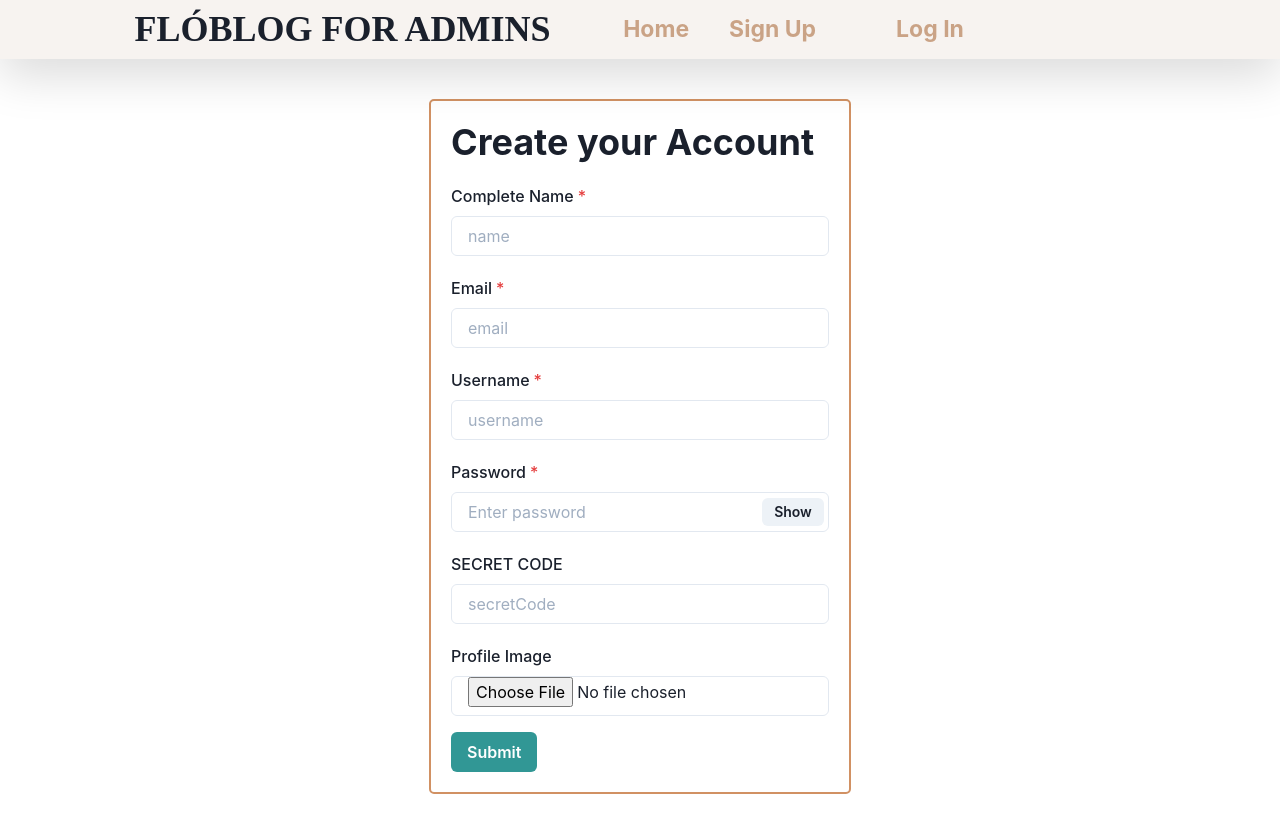
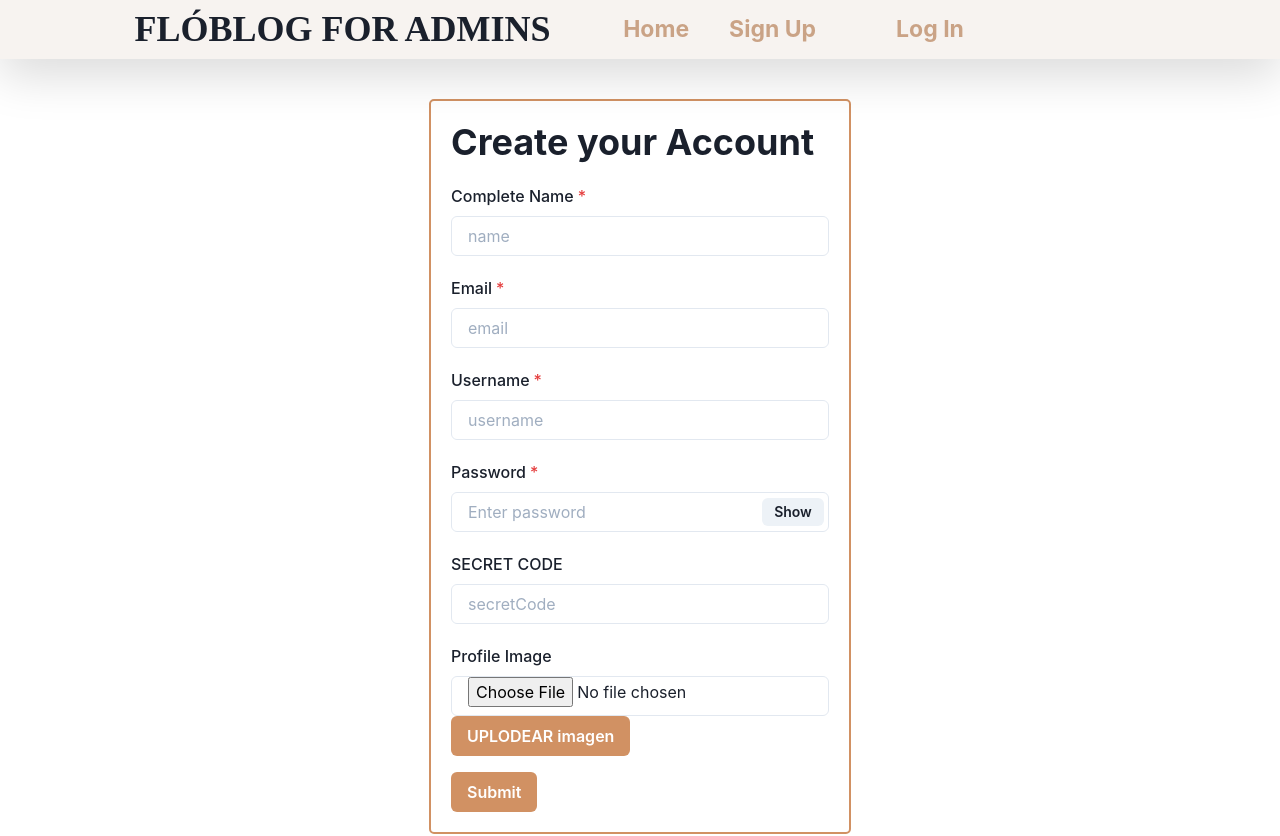
Before and after one commit to Flo-314/MERN-BLOG-ADMINFRONTEND, a React (Vite) app: page /Sign-Up in a window 1280 px wide. Shown: the top 836 px of the page. Built offline with nearby package versions, Linux system fonts and the light colour scheme; some icons are missing; a web font is replaced by a local one.

Commit message:
poder subir imagenes hecho con componente y todo

```diff
--- a/src/components/SignUpForm/SignUpForm.jsx
+++ b/src/components/SignUpForm/SignUpForm.jsx
@@ -7,8 +7,10 @@ import {
   Input,
   InputGroup,
 } from "@chakra-ui/react";
-import {useState, useEffect} from "react";
+import {useState, useEffect, createRef} from "react";
 
+import FileUploader from "../helpermodules/FileUploader";
+import PostSignUp from "../helpermodules/PostSignUp";
 function SignUpForm() {
   const [show, setShow] = useState(false);
   const [errorMsg, setErrorMsg] = useState("");
@@ -18,7 +20,7 @@ function SignUpForm() {
   const [password, SetPassword] = useState("");
   const [email, SetEmail] = useState("");
   const [secretPassword, SetSecretPassword] = useState("");
-  const [file, SetFile] = useState(undefined);
+  const [selectedFile, setSelectedFile] = useState(null);
 
   const handleClick = () => setShow(!show);
 
@@ -47,9 +49,20 @@ function SignUpForm() {
           >
             <Heading>Create your Account</Heading>
             <form
+              encType="multipart/form-data"
               onSubmit={async (event) => {
                 event.preventDefault();
-                await loginHandler(username, password);
+                let body = {
+                  name,
+                  email,
+                  username,
+                  password,
+                  secretpassword: secretPassword,
+                  image: selectedFile,
+                };
+
+                console.log(selectedFile);
+                PostSignUp(body, selectedFile);
               }}
             >
               <FormControl isRequired>
@@ -160,20 +173,10 @@ function SignUpForm() {
               </FormLabel>
 
               <InputGroup>
-                <Input
-                  accept="image/*"
-                  id="image"
-                  name="image"
-                  placeholder="image"
-                  type="file"
-                  value={file}
-                  onChange={(event) => {
-                    SetFile(event.target.file);
-                  }}
-                />
+                <FileUploader onFileSelect={(file) => setSelectedFile(file)} />
               </InputGroup>
 
-              <Button colorScheme="teal" mt={4} type="submit">
+              <Button bg="secondary.strong" color="white" mt={4} type="submit">
                 Submit
               </Button>
               {errorMsg !== "" && (
--- /dev/null
+++ b/src/components/helpermodules/FileUploader.jsx
@@ -0,0 +1,27 @@
+import {Button, Input} from "@chakra-ui/react";
+import React, {useRef} from "react";
+
+const FileUploader = ({onFileSelect}) => {
+  const fileInput = useRef(null);
+
+  const handleFileInput = (e) => {
+    // handle validations
+    onFileSelect(e.target.files[0]);
+  };
+
+  return (
+    <div className="file-uploader">
+      <Input display="block" type="file" onChange={handleFileInput} />
+      <Button
+        bg="secondary.strong"
+        className="btn btn-primary"
+        color="white"
+        onClick={(e) => fileInput.current && fileInput.current.click()}
+      >
+        UPLODEAR imagen
+      </Button>
+    </div>
+  );
+};
+
+export default FileUploader;
--- /dev/null
+++ b/src/components/helpermodules/PostSignUp.js
@@ -0,0 +1,18 @@
+const PostSignUp = async (body) => {
+  const LINK = "http://localhost:4000/sign-up";
+  const formData = new FormData();
+
+  for (const name in body) {
+    formData.append(name, body[name]);
+  }
+  let response = await fetch(LINK, {
+    method: "POST",
+    body: formData,
+  });
+
+  response = await response.json();
+
+  return response;
+};
+
+export default PostSignUp;
```
